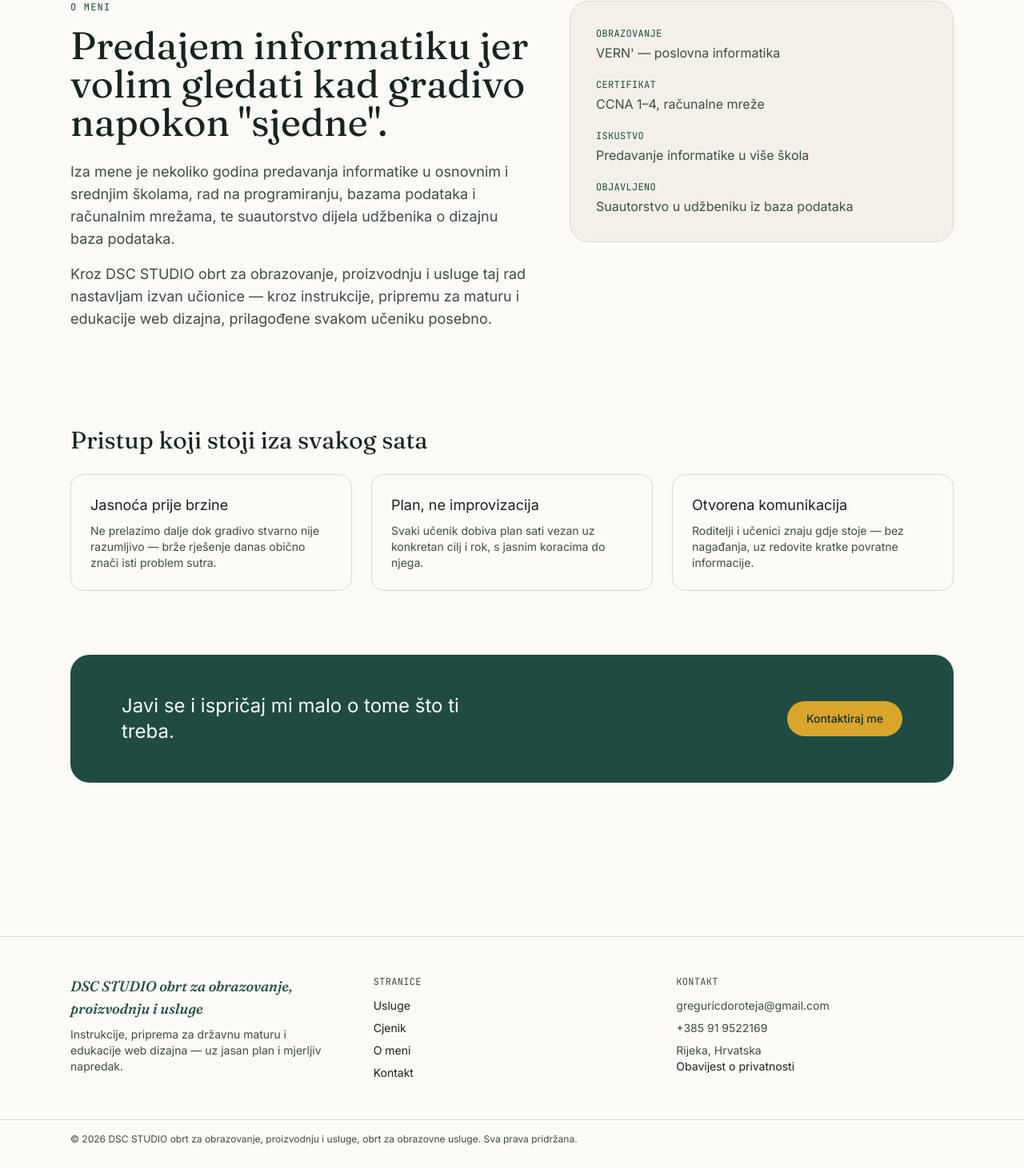
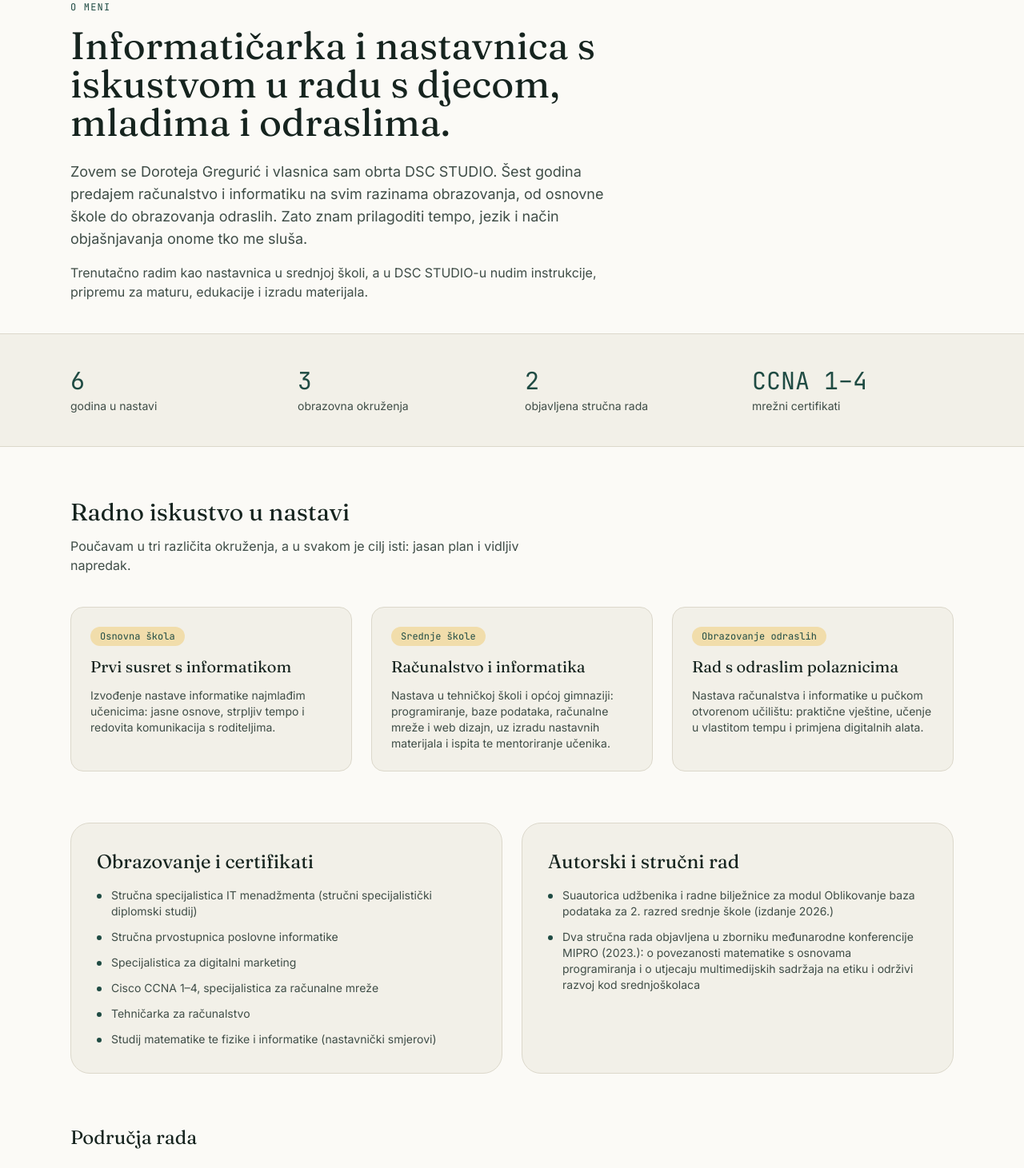
Before and after one commit to D0rina/dsc-studio, a Next.js app: page /o-meni in a window 1280 px wide. Shown: the part 136-1597 px from the top of the page at 80% size. Built offline with nearby package versions, Linux system fonts and the light colour scheme.

Commit message:
Dopunjena stranica o meni

```diff
--- a/app/o-meni/page.tsx
+++ b/app/o-meni/page.tsx
@@ -2,11 +2,47 @@ import Link from "next/link";
 import { Nav } from "@/components/Nav";
 import { Footer } from "@/components/Footer";
 
-const facts = [
-  { label: "Obrazovanje", value: "VERN' — poslovna informatika" },
-  { label: "Certifikat", value: "CCNA 1–4, računalne mreže" },
-  { label: "Iskustvo", value: "Predavanje informatike u više škola" },
-  { label: "Objavljeno", value: "Suautorstvo u udžbeniku iz baza podataka" },
+const stats = [
+  { value: "6", label: "godina u nastavi" },
+  { value: "3", label: "obrazovna okruženja" },
+  { value: "2", label: "objavljena stručna rada" },
+  { value: "CCNA 1–4", label: "mrežni certifikati" },
+];
+
+const iskustvo = [
+  {
+    tag: "Osnovna škola",
+    title: "Prvi susret s informatikom",
+    desc: "Izvođenje nastave informatike najmlađim učenicima: jasne osnove, strpljiv tempo i redovita komunikacija s roditeljima.",
+  },
+  {
+    tag: "Srednje škole",
+    title: "Računalstvo i informatika",
+    desc: "Nastava u tehničkoj školi i općoj gimnaziji: programiranje, baze podataka, računalne mreže i web dizajn, uz izradu nastavnih materijala i ispita te mentoriranje učenika.",
+  },
+  {
+    tag: "Obrazovanje odraslih",
+    title: "Rad s odraslim polaznicima",
+    desc: "Nastava računalstva i informatike u pučkom otvorenom učilištu: praktične vještine, učenje u vlastitom tempu i primjena digitalnih alata.",
+  },
+];
+
+const obrazovanje = [
+  "Stručna specijalistica IT menadžmenta (stručni specijalistički diplomski studij)",
+  "Stručna prvostupnica poslovne informatike",
+  "Specijalistica za digitalni marketing",
+  "Cisco CCNA 1–4, specijalistica za računalne mreže",
+  "Tehničarka za računalstvo",
+  "Studij matematike te fizike i informatike (nastavnički smjerovi)",
+];
+
+const podrucja = [
+  "Informatika i računalstvo",
+  "Matematika i fizika",
+  "Programiranje: Python, C, C++, C#",
+  "Baze podataka: SQL",
+  "Web: HTML5, CSS, WordPress",
+  "Računalne mreže",
 ];
 
 export default function OMeni() {
@@ -14,73 +50,125 @@ export default function OMeni() {
     <>
       <Nav />
       <main>
-        <section className="mx-auto max-w-6xl px-6 pt-16 pb-10 grid md:grid-cols-[1.2fr_1fr] gap-12 items-start">
-          <div>
+        <section className="mx-auto max-w-6xl px-6 pt-16 pb-10">
           <p className="mono text-xs uppercase tracking-widest text-forest mb-4">
             O meni
           </p>
-            <h1 className="text-4xl md:text-5xl mb-6">
-              Predajem informatiku jer volim gledati kad gradivo napokon
-              "sjedne".
+          <h1 className="text-4xl md:text-5xl max-w-3xl mb-6">
+            Informatičarka i nastavnica s iskustvom u radu s djecom, mladima i
+            odraslima.
           </h1>
-            <p className="text-ink-soft text-lg mb-4">
-              Iza mene je nekoliko godina predavanja informatike u osnovnim i
-              srednjim školama, rad na programiranju, bazama podataka i
-              računalnim mrežama, te suautorstvo dijela udžbenika o dizajnu
-              baza podataka.
+          <p className="text-ink-soft max-w-2xl text-lg mb-4">
+            Zovem se Doroteja Gregurić i vlasnica sam obrta DSC STUDIO. Šest
+            godina predajem računalstvo i informatiku na svim razinama
+            obrazovanja, od osnovne škole do obrazovanja odraslih. Zato znam
+            prilagoditi tempo, jezik i način objašnjavanja onome tko me sluša.
           </p>
-            <p className="text-ink-soft text-lg">
-              Kroz DSC STUDIO obrt za obrazovanje, proizvodnju i usluge taj rad nastavljam izvan učionice — kroz
-              instrukcije, pripremu za maturu i edukacije web dizajna,
-              prilagođene svakom učeniku posebno.
+          <p className="text-ink-soft max-w-2xl">
+            Trenutačno radim kao nastavnica u srednjoj školi, a u DSC STUDIO-u
+            nudim instrukcije, pripremu za maturu, edukacije i izradu
+            materijala.
           </p>
-          </div>
-          <div className="rounded-3xl border border-line bg-paper-alt p-8 flex flex-col gap-5">
-            {facts.map((f) => (
-              <div key={f.label} className="flex flex-col gap-1">
-                <span className="mono text-xs uppercase tracking-wide text-forest">
-                  {f.label}
-                </span>
-                <span className="text-ink-soft">{f.value}</span>
+        </section>
+
+        <section className="border-y border-line bg-paper-alt">
+          <div className="mx-auto max-w-6xl px-6 py-10 grid grid-cols-2 md:grid-cols-4 gap-8">
+            {stats.map((s) => (
+              <div key={s.label}>
+                <p className="mono text-2xl md:text-3xl text-forest mb-1">
+                  {s.value}
+                </p>
+                <p className="text-sm text-ink-soft">{s.label}</p>
               </div>
             ))}
           </div>
         </section>
 
-        <section className="mx-auto max-w-6xl px-6 py-20">
-          <h2 className="text-2xl md:text-3xl mb-6 max-w-lg">
-            Pristup koji stoji iza svakog sata
+        <section className="mx-auto max-w-6xl px-6 py-16">
+          <h2 className="text-2xl md:text-3xl mb-3 max-w-xl">
+            Radno iskustvo u nastavi
           </h2>
-          <div className="grid md:grid-cols-3 gap-6 text-sm">
-            <div className="rounded-2xl border border-line p-6">
-              <p className="text-lg mb-2">Jasnoća prije brzine</p>
-              <p className="text-ink-soft">
-                Ne prelazimo dalje dok gradivo stvarno nije razumljivo — brže
-                rješenje danas obično znači isti problem sutra.
+          <p className="text-ink-soft mb-10 max-w-xl">
+            Poučavam u tri različita okruženja, a u svakom je cilj isti: jasan
+            plan i vidljiv napredak.
           </p>
+          <div className="grid md:grid-cols-3 gap-6">
+            {iskustvo.map((e) => (
+              <div
+                key={e.tag}
+                className="rounded-2xl bg-paper-alt border border-line p-6 flex flex-col gap-3"
+              >
+                <span className="mono text-xs text-forest w-fit rounded-full bg-gold-soft px-3 py-1">
+                  {e.tag}
+                </span>
+                <h3 className="text-xl">{e.title}</h3>
+                <p className="text-ink-soft text-sm">{e.desc}</p>
               </div>
-            <div className="rounded-2xl border border-line p-6">
-              <p className="text-lg mb-2">Plan, ne improvizacija</p>
-              <p className="text-ink-soft">
-                Svaki učenik dobiva plan sati vezan uz konkretan cilj i rok, s
-                jasnim koracima do njega.
-              </p>
+            ))}
           </div>
-            <div className="rounded-2xl border border-line p-6">
-              <p className="text-lg mb-2">Otvorena komunikacija</p>
-              <p className="text-ink-soft">
-                Roditelji i učenici znaju gdje stoje — bez nagađanja, uz
-                redovite kratke povratne informacije.
-              </p>
+        </section>
+
+        <section className="mx-auto max-w-6xl px-6 pb-16 grid md:grid-cols-2 gap-6">
+          <div className="rounded-3xl border border-line bg-paper-alt p-8">
+            <h2 className="text-2xl mb-4">Obrazovanje i certifikati</h2>
+            <ul className="flex flex-col gap-3">
+              {obrazovanje.map((o) => (
+                <li key={o} className="flex gap-3 items-start">
+                  <span className="mt-2 h-1.5 w-1.5 rounded-full bg-forest shrink-0" />
+                  <span className="text-sm text-ink-soft">{o}</span>
+                </li>
+              ))}
+            </ul>
           </div>
+
+          <div className="rounded-3xl border border-line bg-paper-alt p-8">
+            <h2 className="text-2xl mb-4">Autorski i stručni rad</h2>
+            <ul className="flex flex-col gap-3">
+              <li className="flex gap-3 items-start">
+                <span className="mt-2 h-1.5 w-1.5 rounded-full bg-forest shrink-0" />
+                <span className="text-sm text-ink-soft">
+                  Suautorica udžbenika i radne bilježnice za modul Oblikovanje
+                  baza podataka za 2. razred srednje škole (izdanje 2026.)
+                </span>
+              </li>
+              <li className="flex gap-3 items-start">
+                <span className="mt-2 h-1.5 w-1.5 rounded-full bg-forest shrink-0" />
+                <span className="text-sm text-ink-soft">
+                  Dva stručna rada objavljena u zborniku međunarodne konferencije
+                  MIPRO (2023.): o povezanosti matematike s osnovama
+                  programiranja i o utjecaju multimedijskih sadržaja na etiku i
+                  održivi razvoj kod srednjoškolaca
+                </span>
+              </li>
+            </ul>
+          </div>
+        </section>
+
+        <section className="mx-auto max-w-6xl px-6 pb-16">
+          <h2 className="text-2xl mb-6">Područja rada</h2>
+          <div className="flex flex-wrap gap-3">
+            {podrucja.map((p) => (
+              <span
+                key={p}
+                className="mono text-xs text-forest rounded-full bg-gold-soft px-4 py-2"
+              >
+                {p}
+              </span>
+            ))}
           </div>
         </section>
 
         <section className="mx-auto max-w-6xl px-6 pb-24">
-          <div className="rounded-3xl bg-forest text-paper px-8 py-12 md:px-16 flex flex-col md:flex-row items-center justify-between gap-8">
-            <p className="text-2xl max-w-md">
-              Javi se i ispričaj mi malo o tome što ti treba.
+          <div className="rounded-3xl bg-forest text-paper px-8 py-14 md:px-16 md:py-16 flex flex-col md:flex-row items-center justify-between gap-8">
+            <div>
+              <h2 className="text-2xl md:text-3xl mb-3 max-w-md">
+                Upoznajmo se.
+              </h2>
+              <p className="text-paper/80 max-w-md">
+                Javi se, dogovorimo besplatan uvodni razgovor i vidimo gdje
+                možemo krenuti.
               </p>
+            </div>
             <Link
               href="/kontakt"
               className="rounded-full bg-gold text-forest-deep px-6 py-3 text-sm font-medium hover:brightness-95 transition-all whitespace-nowrap"
```
Lines whose indentation alone changed are shown as unchanged.
